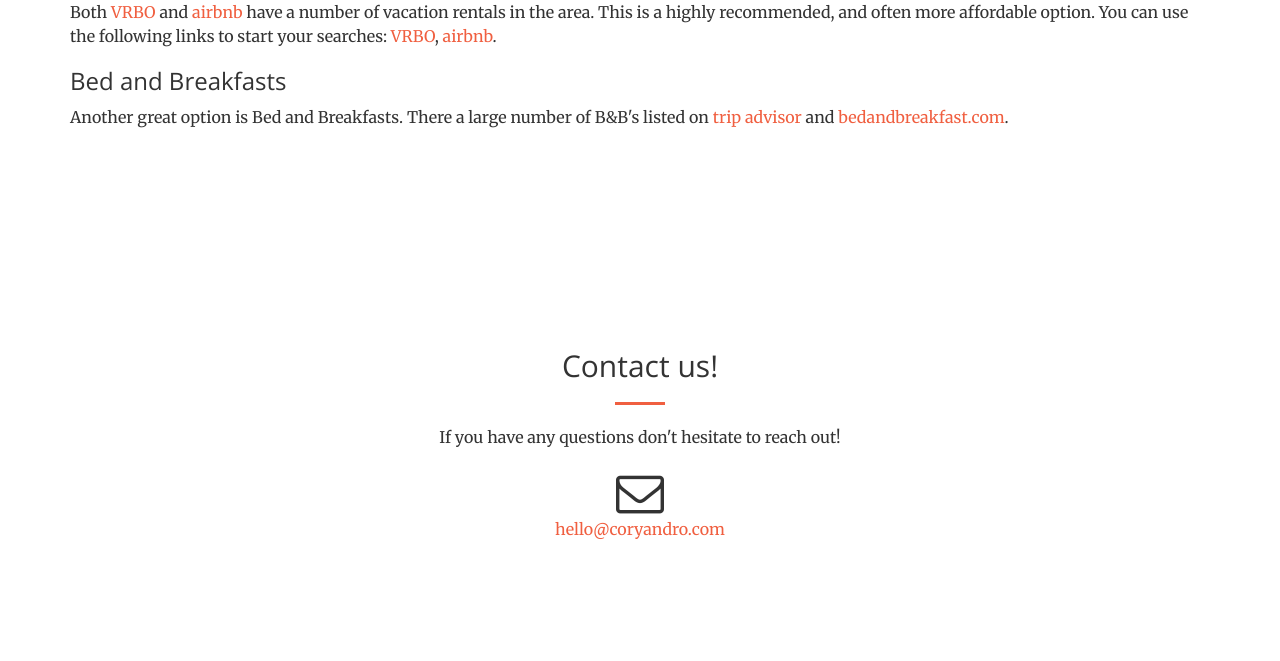
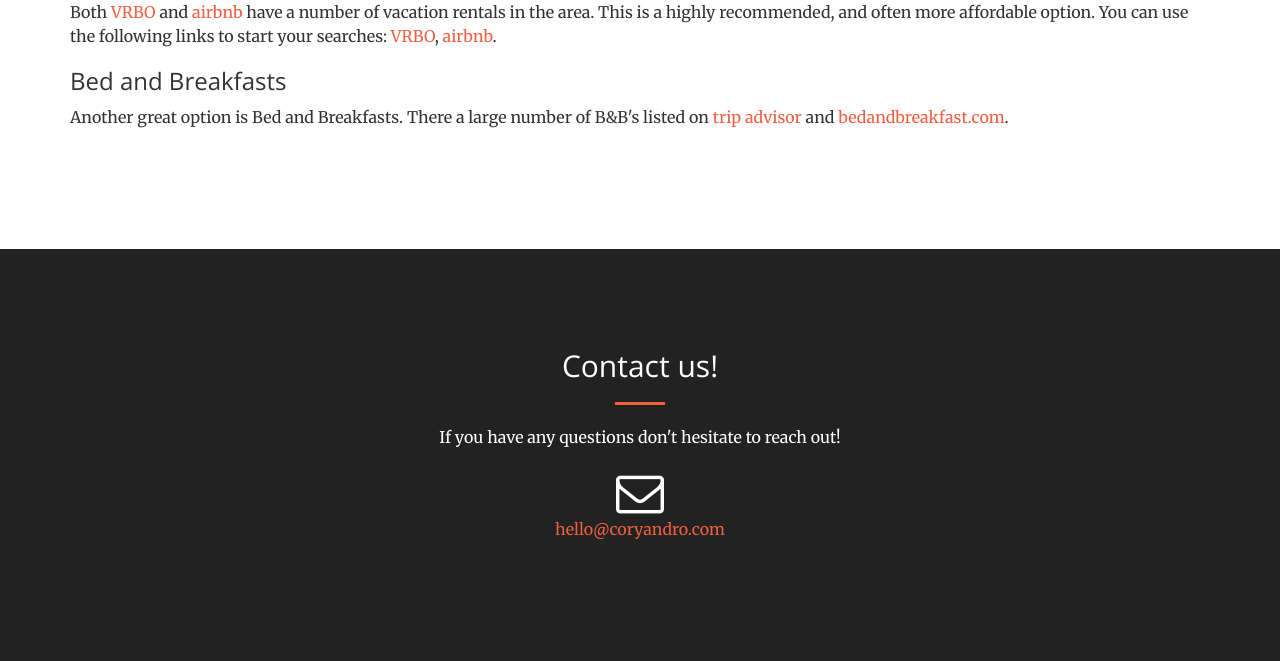
Before and after one commit to Gouldian0120/DjangoWedSite, a Django app: page /public/ in a window 1280 px wide. Shown: the part 3398-4059 px from the top of the page. Run offline with Django 3.2, Linux system fonts and the light colour scheme; the visitor is signed in with stand-in values (Sample User, id 1); some libraries are stand-ins or nearby versions.

Commit message:
update contact us to dark

```diff
--- a/bigday/templates/home.html
+++ b/bigday/templates/home.html
@@ -193,7 +193,7 @@
 {% comment %}
         {% include 'partials/wedding-party.html' %}
 {% endcomment %}
-    <section id="contact">
+    <section id="contact" class="bg-dark">
         <div class="container">
             <div class="row">
                 <div class="col-lg-8 col-lg-offset-2 text-center">
```
